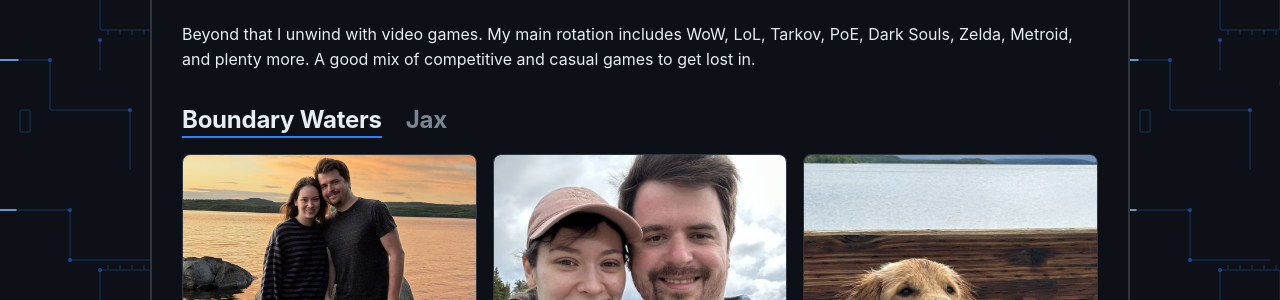
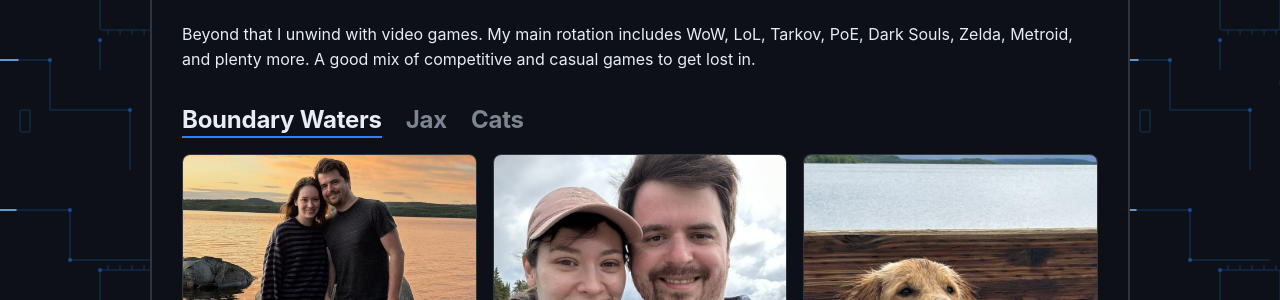
Before and after one commit to rwdenmark/rwdenmark.github.io, a Jekyll site: the page built from about.html, in a window 1280 px wide. Shown: the part 390-690 px from the top of the page. Built offline with Jekyll 4.4.1, drawn with Linux system fonts in a browser that asks for light colours.

Commit message:
About: add Cats gallery (12 photos) after Jax; update README

```diff
--- a/about.html
+++ b/about.html
@@ -18,6 +18,7 @@
 <div class="gallery-tabs" role="tablist" aria-label="Photo galleries">
   <button type="button" class="gallery-tab active" data-gallery="boundary-waters" role="tab" aria-selected="true" aria-controls="gallery-boundary-waters">Boundary Waters</button>
   <button type="button" class="gallery-tab" data-gallery="jax" role="tab" aria-selected="false" aria-controls="gallery-jax">Jax</button>
+  <button type="button" class="gallery-tab" data-gallery="cats" role="tab" aria-selected="false" aria-controls="gallery-cats">Cats</button>
 </div>
 
 <div class="gallery" id="gallery-jax" role="tabpanel" data-gallery-panel="jax" hidden>
@@ -49,3 +50,18 @@
   <div class="card"><img src="{{ '/boundary-waters/bw-11.jpg' | relative_url }}" width="600" height="600" alt="Boundary Waters trip photo 11" loading="lazy" /></div>
   <div class="card"><img src="{{ '/boundary-waters/bw-12.jpg' | relative_url }}" width="600" height="600" alt="Boundary Waters trip photo 12" loading="lazy" /></div>
 </div>
+
+<div class="gallery" id="gallery-cats" role="tabpanel" data-gallery-panel="cats" hidden>
+  <div class="card"><img src="{{ '/cats/cat-01.jpg' | relative_url }}" width="600" height="600" alt="Cat photo 1" loading="lazy" /></div>
+  <div class="card"><img src="{{ '/cats/cat-02.jpg' | relative_url }}" width="600" height="600" alt="Cat photo 2" loading="lazy" /></div>
+  <div class="card"><img src="{{ '/cats/cat-03.jpg' | relative_url }}" width="600" height="600" alt="Cat photo 3" loading="lazy" /></div>
+  <div class="card"><img src="{{ '/cats/cat-04.jpg' | relative_url }}" width="600" height="600" alt="Cat photo 4" loading="lazy" /></div>
+  <div class="card"><img src="{{ '/cats/cat-05.jpg' | relative_url }}" width="600" height="600" alt="Cat photo 5" loading="lazy" /></div>
+  <div class="card"><img src="{{ '/cats/cat-06.jpg' | relative_url }}" width="600" height="600" alt="Cat photo 6" loading="lazy" /></div>
+  <div class="card"><img src="{{ '/cats/cat-07.jpg' | relative_url }}" width="600" height="600" alt="Cat photo 7" loading="lazy" /></div>
+  <div class="card"><img src="{{ '/cats/cat-08.jpg' | relative_url }}" width="600" height="600" alt="Cat photo 8" loading="lazy" /></div>
+  <div class="card"><img src="{{ '/cats/cat-09.jpg' | relative_url }}" width="600" height="600" alt="Cat photo 9" loading="lazy" /></div>
+  <div class="card"><img src="{{ '/cats/cat-10.jpg' | relative_url }}" width="600" height="600" alt="Cat photo 10" loading="lazy" /></div>
+  <div class="card"><img src="{{ '/cats/cat-11.jpg' | relative_url }}" width="600" height="600" alt="Cat photo 11" loading="lazy" /></div>
+  <div class="card"><img src="{{ '/cats/cat-12.jpg' | relative_url }}" width="600" height="600" alt="Cat photo 12" loading="lazy" /></div>
+</div>
```
Also changed, not shown: README.md, cats/cat-01.jpg (added), cats/cat-02.jpg (added), cats/cat-03.jpg (added), cats/cat-04.jpg (added), cats/cat-05.jpg (added), cats/cat-06.jpg (added), cats/cat-07.jpg (added), cats/cat-08.jpg (added), cats/cat-09.jpg (added), cats/cat-10.jpg (added), cats/cat-11.jpg (added), cats/cat-12.jpg (added).
